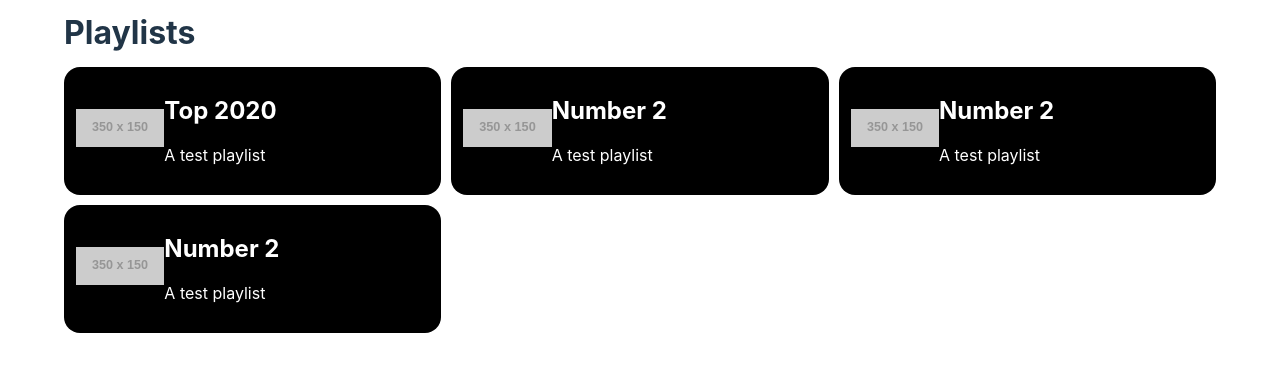
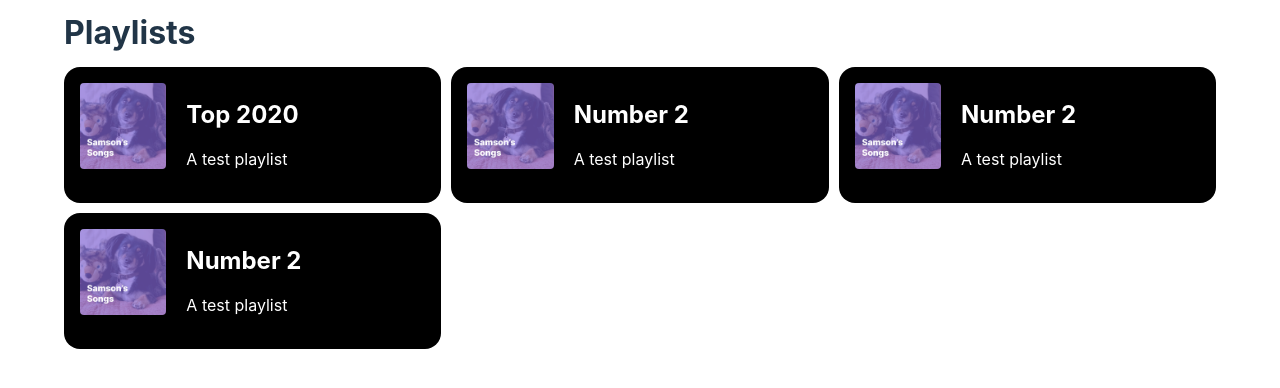
Before and after one commit to usmanity/playlists, a Svelte app: page / in a window 1280 px wide. Shown: the top 388 px of the page. Built offline with nearby package versions, Linux system fonts and the light colour scheme.

Commit message:
waiting for dns updates, making css changes

```diff
--- a/src/data/playlists.json
+++ b/src/data/playlists.json
@@ -3,24 +3,24 @@
     "name": "Top 2020",
     "link": "https://boardsearch.io",
     "description": "A test playlist",
-    "image": "https://via.placeholder.com/350x150"
+    "image": "/cover.png"
   },
   {
     "name": "Number 2",
     "link": "https://boardsearch.io",
     "description": "A test playlist",
-    "image": "https://via.placeholder.com/350x150"
+    "image": "/cover.png"
   },
   {
     "name": "Number 2",
     "link": "https://boardsearch.io",
     "description": "A test playlist",
-    "image": "https://via.placeholder.com/350x150"
+    "image": "/cover.png"
   },
   {
     "name": "Number 2",
     "link": "https://boardsearch.io",
     "description": "A test playlist",
-    "image": "https://via.placeholder.com/350x150"
+    "image": "/cover.png"
   }
 ]
--- a/src/lib/Playlists.svelte
+++ b/src/lib/Playlists.svelte
@@ -6,7 +6,7 @@
 
 <grid>
   {#each playlists as playlist}
-    <card>
+    <card class="playlist-card">
       <flex>
         <left>
           <img src={playlist.image} alt={playlist.name} />
--- a/src/styles/playlist.css
+++ b/src/styles/playlist.css
@@ -55,3 +55,18 @@ card:hover {
     cursor: pointer;
     transition: all 0.42s ease-in;
 }
+
+.playlist-card flex {
+    padding: 4px;
+    box-sizing: border-box;
+    align-items: flex-start;
+}
+.playlist-card flex img {
+    object-fit: cover;
+    border-radius: 4px;
+}
+.playlist-card right {
+    box-sizing: border-box;
+    padding-left: 20px;
+
+}
```
Also changed, not shown: public/cover.png (added).
